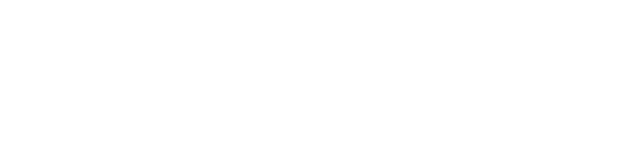
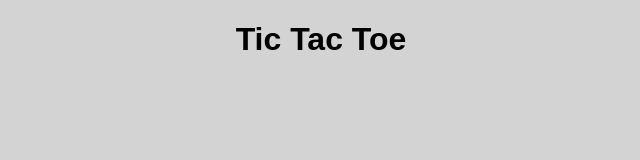
Before and after one commit to oaksaint/tic-tac-toe, a plain HTML site: page index.html in a window 1280 px wide. Shown: the whole page, without its empty margins (319-959 px from the left). Drawn offline with Linux system fonts and the light colour scheme.

Commit message:
Add background color and h1

```diff
--- a/index.html
+++ b/index.html
@@ -8,5 +8,7 @@
     <script src="script.js"></script>
     <title>Tic Tac Toe</title>
   </head>
-  <body></body>
+  <body>
+    <h1>Tic Tac Toe</h1>
+  </body>
 </html>
--- a/styles.css
+++ b/styles.css
@@ -0,0 +1,8 @@
+body {
+  background-color: lightgray;
+  font-family: sans-serif;
+}
+
+h1 {
+  text-align: center;
+}
```
